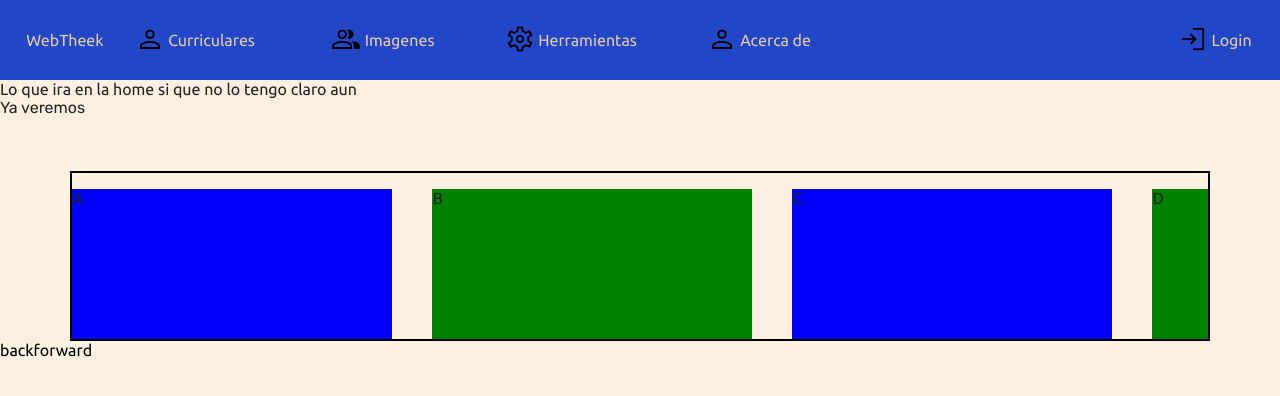
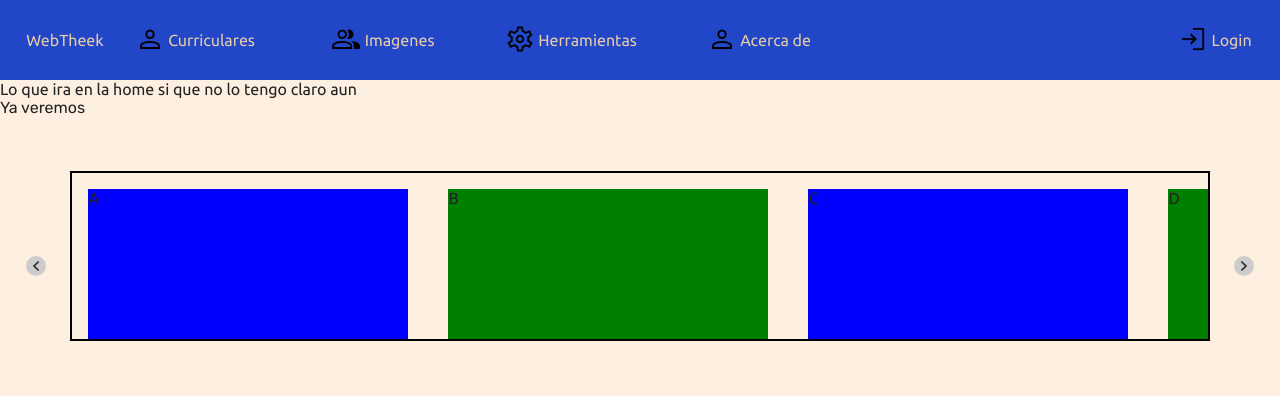
Before and after one commit to AlvaroRuizMontaner/WebTheek, a Next.js app: page / in a window 1280 px wide. Shown: the top 396 px of the page. Built offline with nearby package versions, Linux system fonts and the light colour scheme.

Commit message:
progresando slider

```diff
--- a/containers/slider/slider.container.tsx
+++ b/containers/slider/slider.container.tsx
@@ -1,9 +1,28 @@
-import { useRef } from "react";
+import { useEffect, useRef, useState } from "react";
 import styles from "./slider.module.scss"
 
 export const Slider = (props: SliderProps): JSX.Element => {
     const {children} = props;
     const el = useRef<HTMLDivElement>(null);
+    const [horizontalScroll, setHorizontalScroll] = useState(0);
+
+    useEffect(() => {
+        const handleScroll = () => {
+          const container = el.current;
+          console.log((container as any).scrollLeft)
+          setHorizontalScroll((container as any).scrollLeft);
+        };
+
+        const container = el.current;
+
+        // Escuchar el evento de desplazamiento (scroll) del contenedor
+        (container as any).addEventListener("scroll", handleScroll);
+
+        return () => {
+          // Eliminar el evento al desmontar el componente
+          (container as any).removeEventListener("scroll", handleScroll);
+        };
+      }, []);
 
     const moveIt = (ev: React.MouseEvent<HTMLButtonElement>): void => {
         const target = ev.target as HTMLElement;
@@ -27,13 +46,13 @@ export const Slider = (props: SliderProps): JSX.Element => {
     }
 
     return (
-        <>
-            <section ref={el} className={`${styles.container}`}>
+        <section className={styles.container}>
+            <div ref={el} className={`${styles.content}`}>
                 {Array.isArray(children) ? children.map(child => child) : children}
-            </section>
-            <button className={styles.button_back} onClick={moveIt} data-direction="back">back</button>
-            <button className={styles.button_forward} onClick={moveIt} data-direction="forward">forward</button>
-        </>
+            </div>
+            <button className={styles.button_back} onClick={moveIt} data-direction="back"></button>
+            <button className={styles.button_forward} onClick={moveIt} data-direction="forward"></button>
+        </section>
     )
 }
 
--- a/containers/slider/slider.module.scss
+++ b/containers/slider/slider.module.scss
@@ -2,6 +2,9 @@
 @import "colors.scss";
 
 .container {
+    position: relative;
+
+    .content {
         $width: 89vw;
         display: flex;
         justify-content: space-between;
@@ -31,7 +34,7 @@
             flex: 0 0 25vw;
             height: 150px;
             scroll-snap-align: none center;
-        scroll-margin-right: calc($width - (2.5rem * 2 + 1rem) );
+            /* scroll-margin-right: calc($width - (2.5rem * 2 + 1rem) ); */
 
             &:nth-of-type(2n) {
                 background: green;
@@ -41,3 +44,24 @@
             }
         }
     }
+
+    button {
+        position: absolute;
+        height: 20px;
+        width: 20px;
+        background-image: url("/icons/arrow.png");
+        background-size: 100% auto;
+        background-color: #ccc;
+        border-radius: 50%;
+    }
+
+    .button_back {
+        left: 2vw;
+        top:50%;
+        transform: rotate(180deg);
+    }
+    .button_forward {
+        right: 2vw;
+        top:50%;
+    }
+}
```
Also changed, not shown: public/icons/arrow.png (added). Lines whose indentation alone changed are shown as unchanged.
